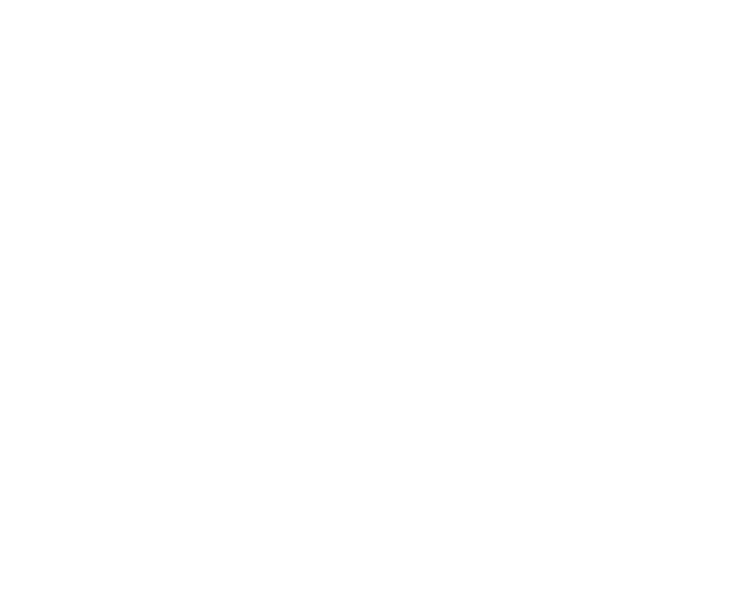
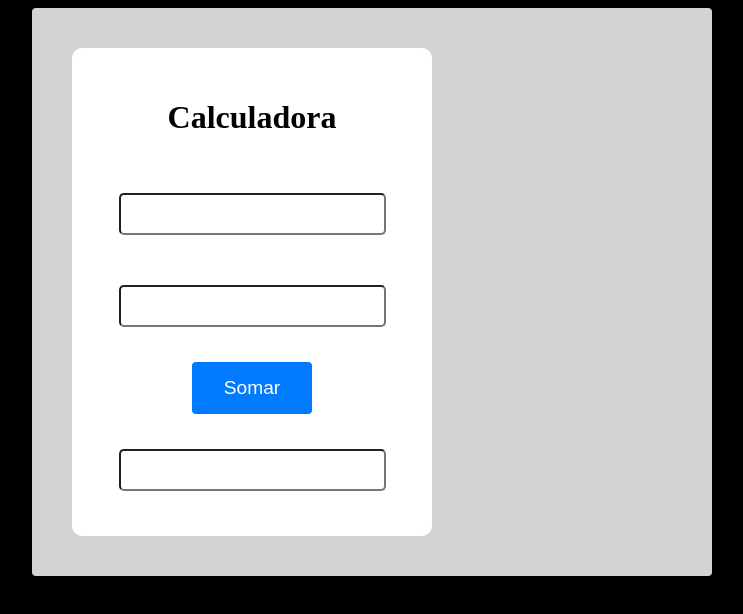
Before and after one commit to JoaoKF1/bootcamp-devjr-calc, a plain HTML site: page index.html in a window 1280 px wide. Shown: the whole page, without its empty margins (268-1011 px from the left). Drawn offline with Linux system fonts and the light colour scheme.

Commit message:
closes #2 - css externo

```diff
--- a/index.html
+++ b/index.html
@@ -4,8 +4,21 @@
     <meta charset="UTF-8">
     <meta name="viewport" content="width=device-width, initial-scale=1.0">
     <title>Calculadora</title>
+    <link rel="stylesheet" href="style.css">
 </head>
 <body>
+    <div class="container">
 
+        <div class="calc">
+            <h1>Calculadora</h1>
+            <input type="number"/>
+            <input type="number"/>
+            <button>Somar</button>
+            <input type="text" readonly/>
+        </div>
+        <div class="history">
+
+        </div>
+    </div>
 </body>
 </html>
--- /dev/null
+++ b/style.css
@@ -0,0 +1,57 @@
+
+body{
+    background-color: #000;
+}
+
+input{
+    height: 22px;
+    padding: 8px;
+    font-size: 1.2em;
+    margin: 15px 70px;
+    border-radius: 5px;
+}
+
+input[type="number"]:focus{
+    outline: none;
+    box-shadow: 0 0 10px #3b59ee;
+    border: 1px solid #74d0ff;
+}
+
+button{
+    background-color: #007afe;
+    border: none;
+    color: #fff;
+    padding: 15px 32px;
+    text-decoration: none;
+    font-size: 1.2em;
+    border-radius: 4px;
+    cursor: pointer;
+}
+
+button:hover{
+    background-color: #0069d9;
+    box-shadow: 0 8px 16px 0 rgba(0, 0, 0, 0.2);
+}
+
+.calc{
+    width: 300px;
+    background-color: #fff;
+    display: flex;
+    flex-direction: column;
+    align-items: center;
+    padding: 30px;
+    row-gap: 20px;
+    border-radius: 10px;
+    box-shadow: 0 px 16px 0 rgba(0, 0, 0, 0.2);
+}
+
+.container{
+    width: 600px;
+    background-color: #d3d3d3;
+    display: flex;
+    flex-direction: row;
+    align-items: center;
+    margin: auto;
+    padding: 40px;
+    border-radius: 4px;
+}
```
